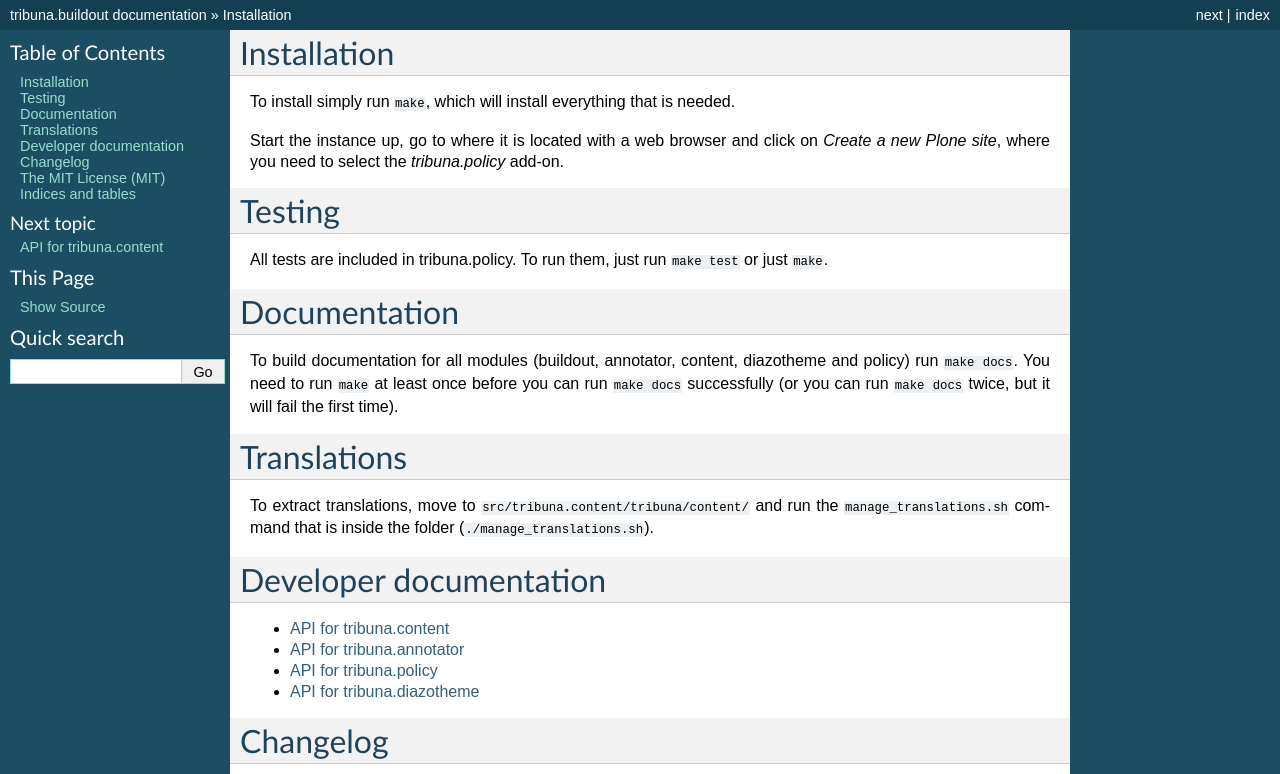
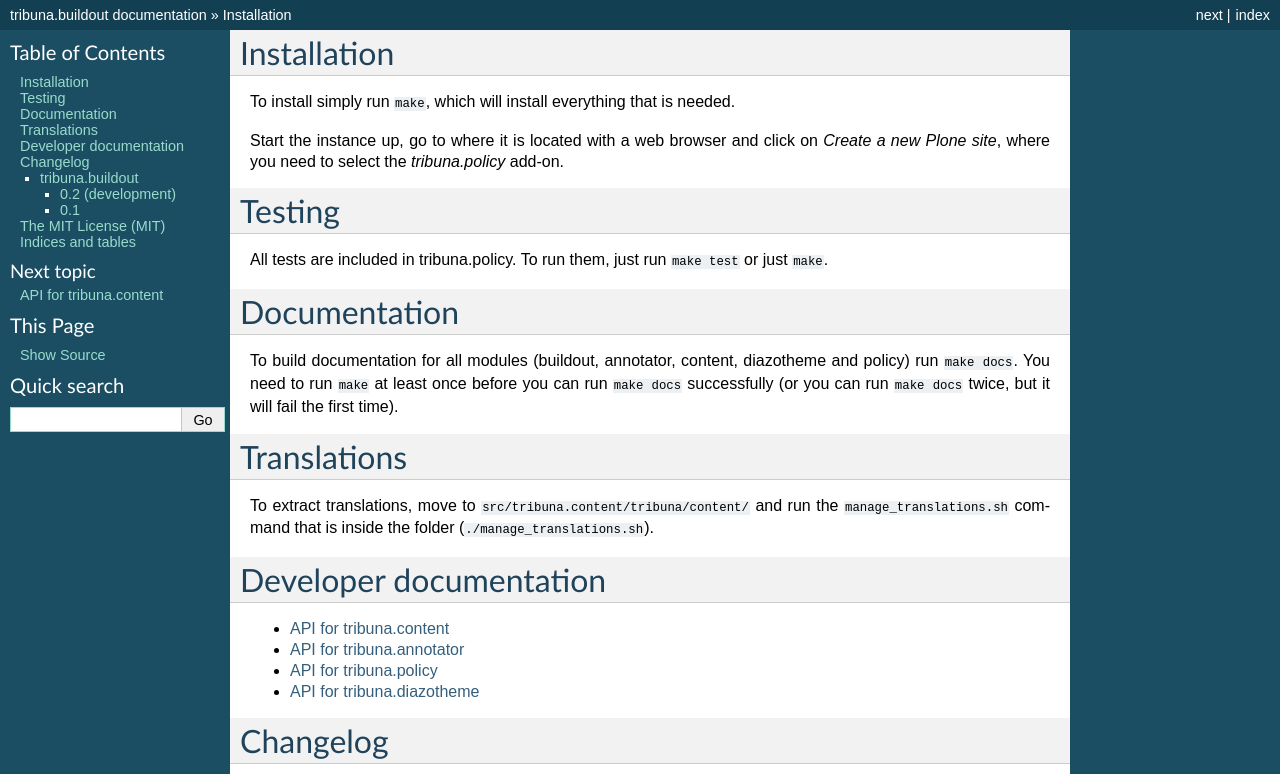
Before and after one commit to tribunasi/tribuna.buildout, a Sphinx documentation site: the page built from docs/index.rst, in a window 1280 px wide and 1400 px high. Shown: the top 774 px of the window. Built offline with Sphinx 7.4.7, drawn with Linux system fonts in a browser that asks for light colours; some of the changed text lies outside the part shown; grey boxes are pictures that could not be loaded.

Commit message:
Start 0.2dev

```diff
--- a/docs/CHANGELOG.rst
+++ b/docs/CHANGELOG.rst
@@ -1,5 +1,17 @@
 Changelog
 =========
+
+tribuna.buildout
+----------------
+
+0.2 (development)
+^^^^^^^^^^^^^^^^^
+
+0.1
+^^^
+
+- Initial release.
+  [Termitnjak d.o.o.]
 
 .. include:: ../src/tribuna.policy/docs/CHANGELOG.rst
 .. include:: ../src/tribuna.content/docs/CHANGELOG.rst
--- a/setup.py
+++ b/setup.py
@@ -17,7 +17,7 @@
 
 setup(
     name='tribuna.buildout',
-    version='0.1',
+    version='0.2dev',
     description="Buildout package for Tribuna project",
     long_description=long_description,
     # Get more from http://pypi.python.org/pypi?%3Aaction=list_classifiers
```
